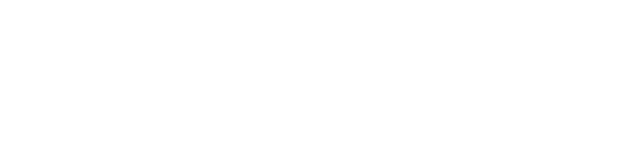
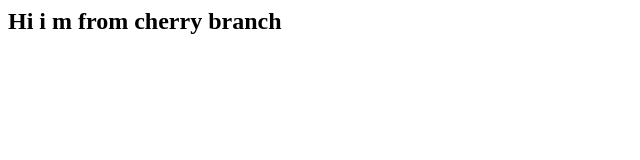
Before and after one commit to Vasu122/testGit, a plain HTML site: page index.html in a window 1280 px wide. Shown: the whole page, without its empty margins (0-640 px from the left). Drawn offline with Linux system fonts and the light colour scheme.

Commit message:
index.html cherrybra

```diff
--- a/index.html
+++ b/index.html
@@ -2,4 +2,7 @@
 	<head>
 
 	</head>
+	<body>
+		<h2>Hi i m from cherry branch</h2>
+	</body>
 </html>
```
